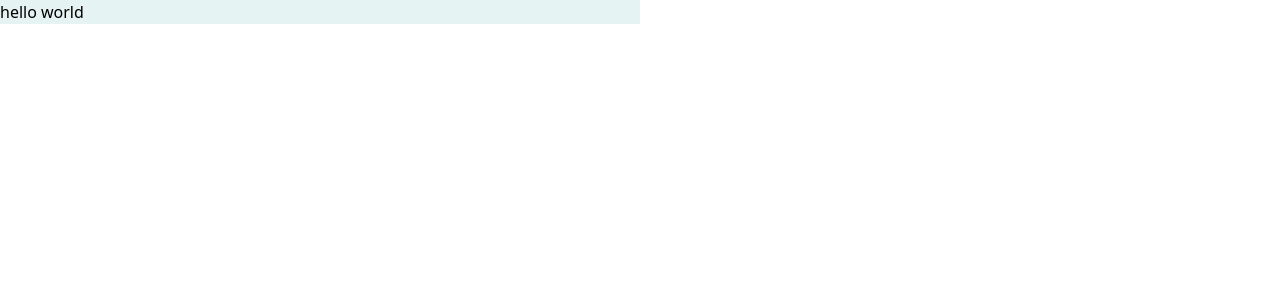
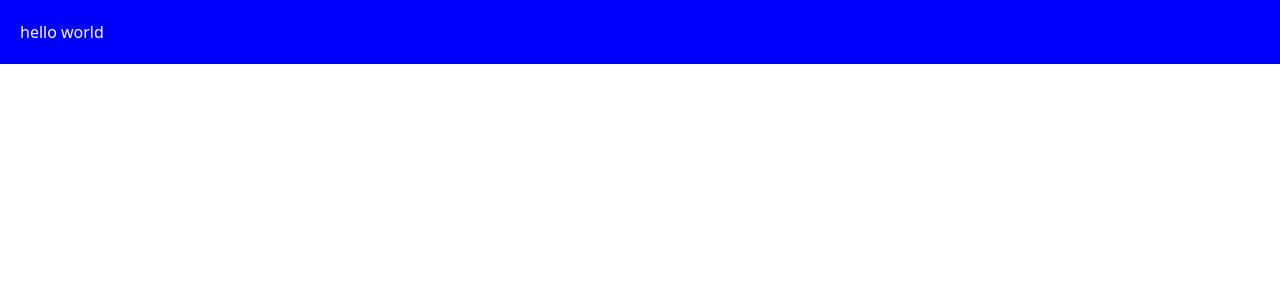
Before and after one commit to Bzsmrf/frontend_epedagouge, a React (Vite) app: page / in a window 1280 px wide. Shown: the top 300 px of the page. Built offline with nearby package versions, Linux system fonts and the light colour scheme.

Commit message:
initilize

```diff
--- a/src/App.jsx
+++ b/src/App.jsx
@@ -1,7 +1,7 @@
 import React from 'react'
 
 const App = () =>  (
-    <div className='bg-dimBlue w-1/2 overflow-hidden'>
+    <div className='bg-primary text-white w-full p-5 overflow-hidden'>
       <div>
         <h1>
           hello world
--- a/tailwind.config.cjs
+++ b/tailwind.config.cjs
@@ -5,7 +5,7 @@ module.exports = {
   theme: {
     extend: {
       colors: {
-        primary: "#00040f",
+        primary: "blue",
         secondary: "#00f6ff",
         dimWhite: "rgba(255, 255, 255, 0.7)",
         dimBlue: "rgba(9, 151, 124, 0.1)",
```
